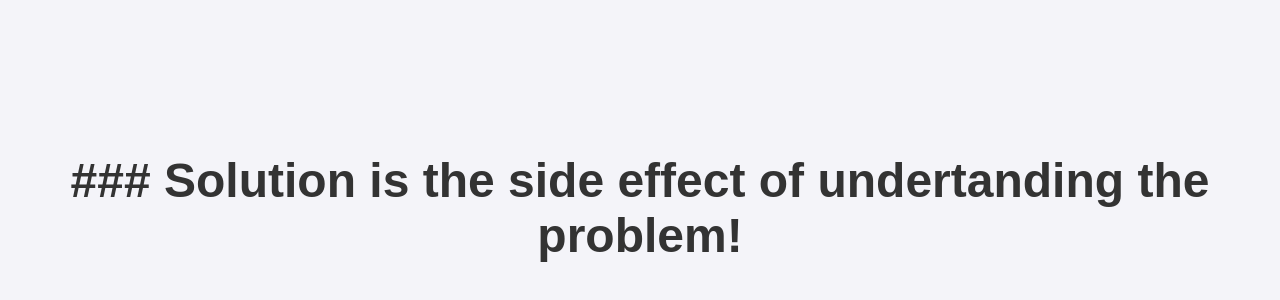
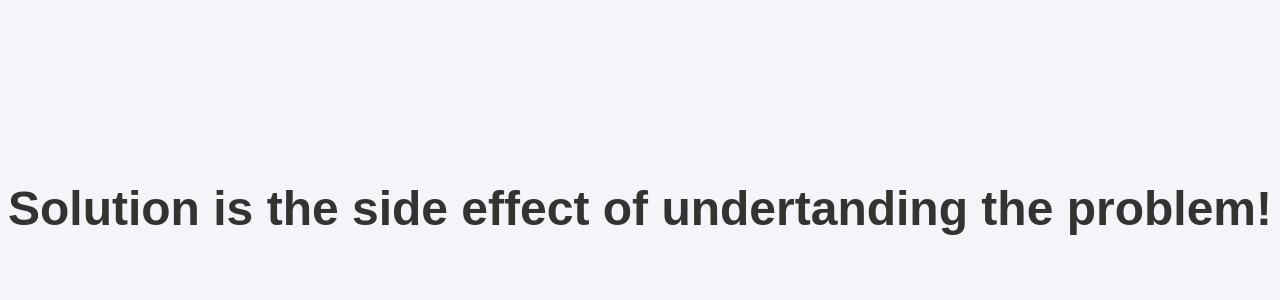
Before and after one commit to vikrantbele/vikrantbele.github.io, a plain HTML site: page index.html in a window 1280 px wide. Shown: the part 192-492 px from the top of the page. Drawn offline with Linux system fonts and the light colour scheme.

Commit message:
remove #

```diff
--- a/index.html
+++ b/index.html
@@ -30,6 +30,6 @@
     </style>
 </head>
 <body>
-    <h1>### Solution is the side effect of undertanding the problem!</h1>
+    <h1> Solution is the side effect of undertanding the problem!</h1>
 </body>
 </html>
```
